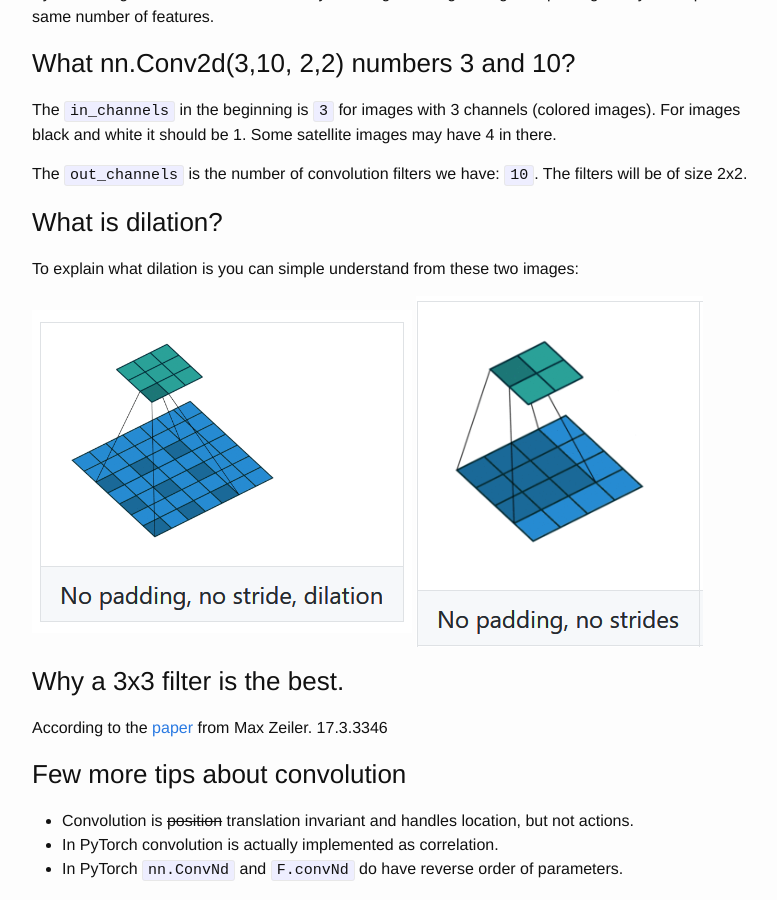
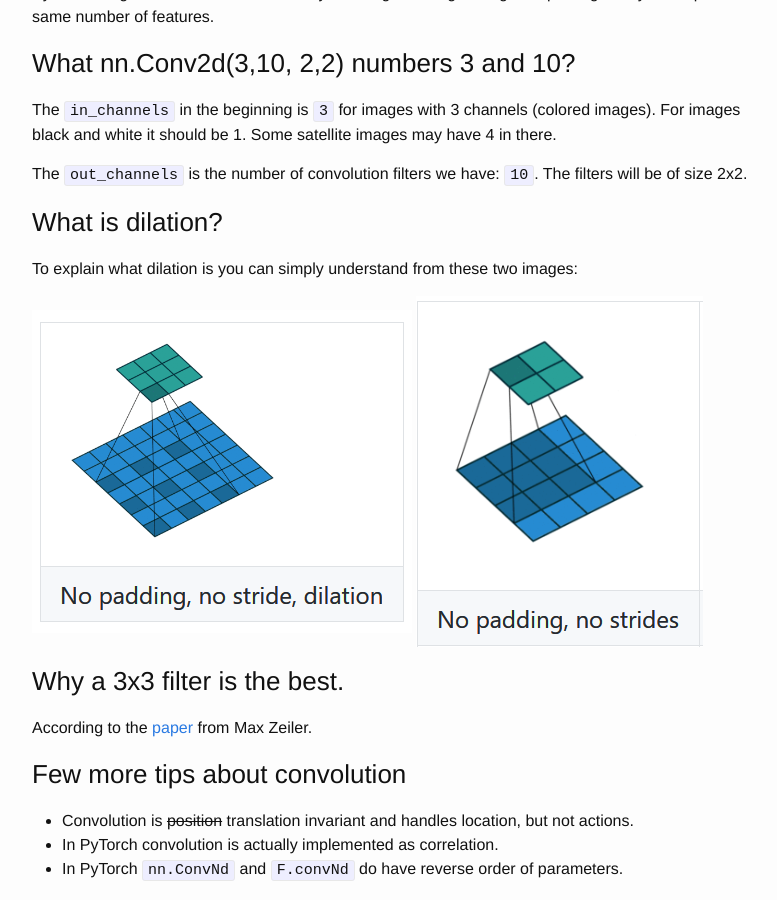
Before and after one commit to dejanbatanjac/dejanbatanjac.github.io, a Jekyll site: the page built from _posts/2019-07-15-convolution.md, in a window 1280 px wide and 900 px high, scrolled down 6129 px. Shown: the whole window, without its empty margins (238-1015 px from the left). Built offline with Jekyll 4.4.1, drawn with Linux system fonts in a browser that asks for light colours; some of the changed text lies outside the part shown.

Commit message:
fix: spelling/typos and critical paste error in 2019-07-15-convolution.md + update izveštaj.pdf
- slef → self (code typo)
- the how we ended → how we ended up
- simple understand → simply understand
- 1d → 1D
- Removed garbage "17.3.3346" after Zeiler paper ref (critical copy-paste junk, noted in red)

Report now 52 articles.

````diff
--- a/_posts/2019-07-15-convolution.md
+++ b/_posts/2019-07-15-convolution.md
@@ -6,7 +6,7 @@
 
 ### 1D Convolution
 
-This would be the 1d convolution in PyTorch
+This would be the 1D convolution in PyTorch
 
 ```python
 import torch
@@ -262,7 +262,7 @@
 
 ### What is dilation?
 
-To explain what dilation is you can simple understand from these two images:
+To explain what dilation is you can simply understand from these two images:
 
 ![IMG](/images/conv2.png)
 ![IMG](/images/conv3.png)
@@ -270,7 +270,6 @@
 ### Why a 3x3 filter is the best.
 
 According to the [paper](https://cs.nyu.edu/~fergus/papers/zeilerECCV2014.pdf) from Max Zeiler.
-17.3.3346
 
 ### Few more tips about convolution
 
````
Also changed, not shown: other parts of _posts/2019-07-15-convolution.md (+2 -2 lines).
